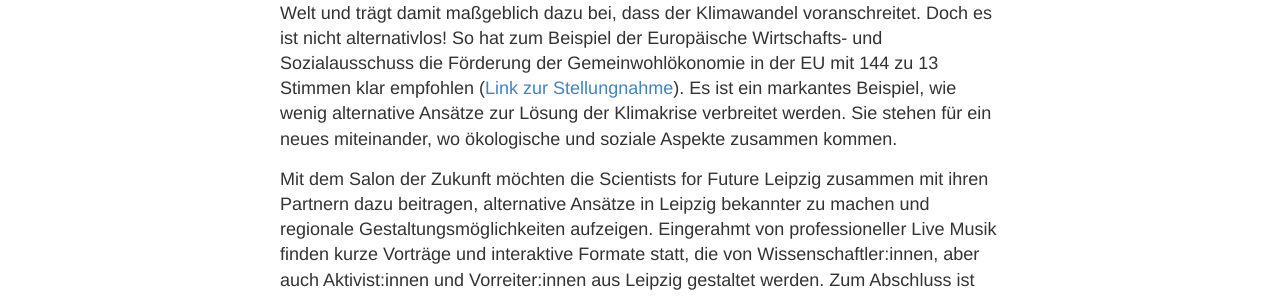
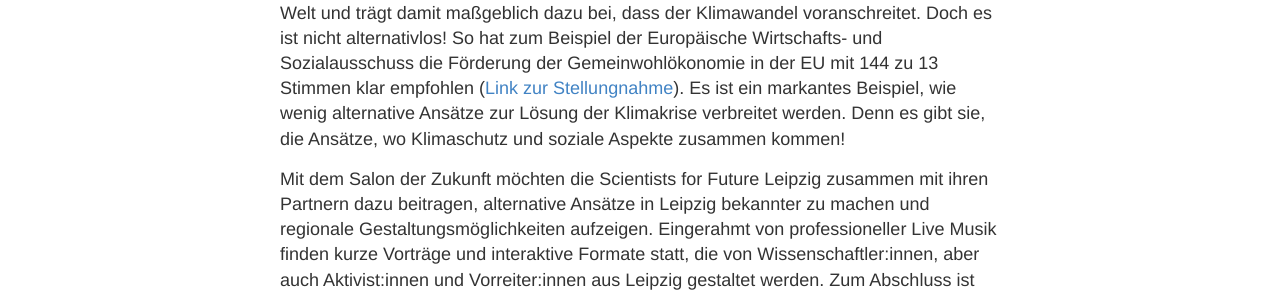
Before and after one commit to s4f-leipzig/s4f-leipzig.github.io, a Jekyll site: the page built from salon.md, in a window 1280 px wide. Shown: the part 388-684 px from the top of the page. Built offline with Jekyll 4.4.1, drawn with Linux system fonts in a browser that asks for light colours.

Commit message:
Update salon.md

```diff
--- a/salon.md
+++ b/salon.md
@@ -13,7 +13,7 @@ Theodor-Neubauer-Str. 16, 04318 Leipzig
 Unser aktuelles Wirtschaftssystem basiert auf unendlichem Wachstum in einer endlichen Welt und trägt damit maßgeblich dazu bei, dass der Klimawandel voranschreitet. Doch es ist nicht alternativlos! So hat zum Beispiel der Europäische Wirtschafts- und
 Sozialausschuss die Förderung der Gemeinwohlökonomie in der EU mit 144 zu 13 Stimmen klar empfohlen
 (<a href="https://eur-lex.europa.eu/legal-content/DE/TXT/?uri=CELEX%3A52015IE2060">Link zur Stellungnahme</a>). Es ist ein markantes Beispiel, wie wenig
-alternative Ansätze zur Lösung der Klimakrise verbreitet werden. Sie stehen für ein neues miteinander, wo ökologische und soziale Aspekte zusammen kommen.
+alternative Ansätze zur Lösung der Klimakrise verbreitet werden. Denn es gibt sie, die Ansätze, wo Klimaschutz und soziale Aspekte zusammen kommen!
 
 Mit dem Salon der Zukunft möchten die Scientists for Future Leipzig zusammen mit ihren Partnern dazu beitragen, alternative Ansätze in Leipzig bekannter zu machen und regionale Gestaltungsmöglichkeiten aufzeigen. Eingerahmt von professioneller Live Musik finden kurze Vorträge und interaktive Formate statt, die von Wissenschaftler:innen, aber auch Aktivist:innen und Vorreiter:innen aus Leipzig gestaltet werden. Zum Abschluss ist jede:r eingeladen bei Wein und Wasser miteinander ins Gespräch zu kommen. Mit dem kostenlosen Kulturangebot möchten wir jede:n ermuntern darüber nachzudenken, wie eine Gesellschaft aussehen könnte, wo starke Schultern die Schwachen tragen und an der Umsetzung vor Ort mitzuwirken.
 
```
